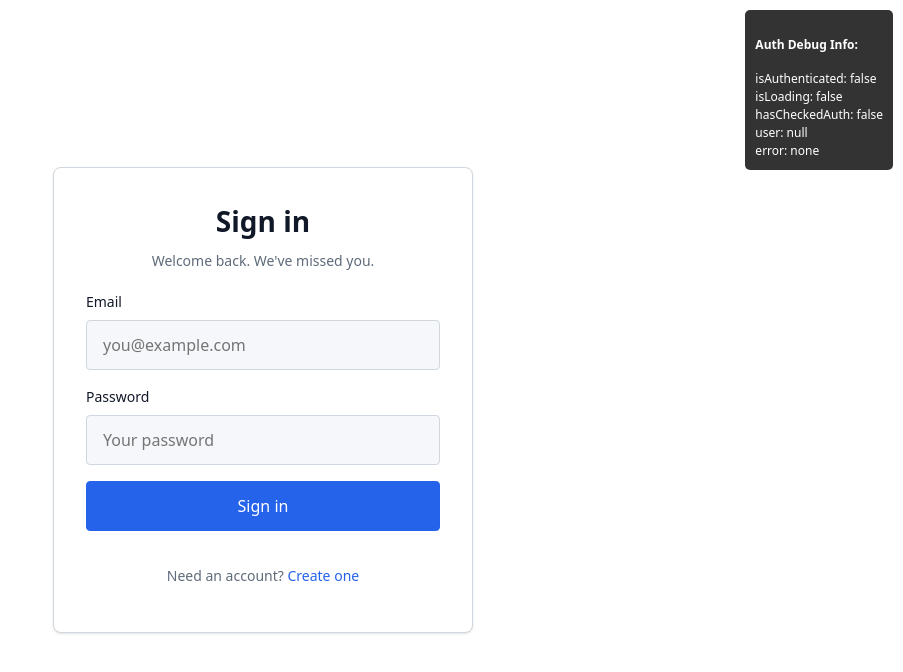
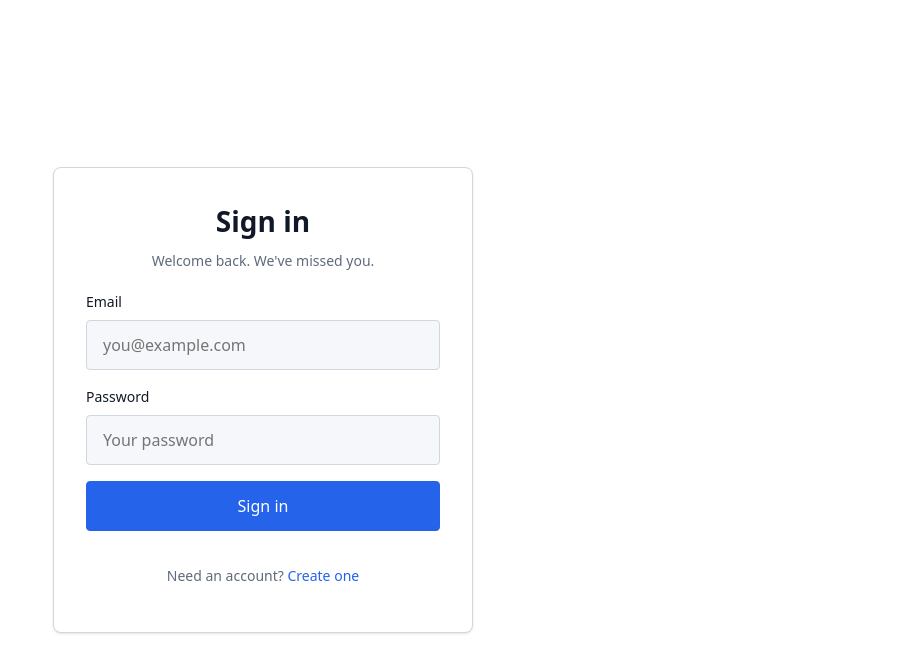
Before and after one commit to Nityam43/cohort-chat-gpt, a React (Vite) app in the folder Frontend/: page /login in a window 1280 px wide. Shown: the top 672 px of the page, without its empty margins (377-1280 px from the left). Built offline with nearby package versions, Linux system fonts and the light colour scheme.

Commit message:
commit 007

```diff
--- a/Frontend/src/App.jsx
+++ b/Frontend/src/App.jsx
@@ -2,13 +2,11 @@ import { useState } from "react";
 
 import "./App.css";
 import AppRoutes from "./AppRoutes";
-import AuthDebug from "./components/AuthDebug";
 
 function App() {
   return (
     <>
       <AppRoutes />
-      <AuthDebug />
     </>
   );
 }
--- a/Frontend/src/components/AuthDebug.jsx
+++ /dev/null
@@ -1,32 +0,0 @@
-import React from "react";
-import { useSelector } from "react-redux";
-
-const AuthDebug = () => {
-  const authState = useSelector((state) => state.auth);
-
-  return (
-    <div
-      style={{
-        position: "fixed",
-        top: "10px",
-        right: "10px",
-        background: "rgba(0,0,0,0.8)",
-        color: "white",
-        padding: "10px",
-        borderRadius: "5px",
-        fontSize: "12px",
-        zIndex: 9999,
-        maxWidth: "300px",
-      }}
-    >
-      <h4>Auth Debug Info:</h4>
-      <div>isAuthenticated: {authState.isAuthenticated ? "true" : "false"}</div>
-      <div>isLoading: {authState.isLoading ? "true" : "false"}</div>
-      <div>hasCheckedAuth: {authState.hasCheckedAuth ? "true" : "false"}</div>
-      <div>user: {authState.user ? authState.user.email : "null"}</div>
-      <div>error: {authState.error || "none"}</div>
-    </div>
-  );
-};
-
-export default AuthDebug;
--- a/Frontend/src/components/AuthRedirect.jsx
+++ b/Frontend/src/components/AuthRedirect.jsx
@@ -31,12 +31,6 @@ const AuthRedirect = () => {
 
   // Show loading spinner while checking authentication
   if (isLoading || !hasCheckedAuth) {
-    console.log(
-      "AuthRedirect: Still loading or checking auth. isLoading:",
-      isLoading,
-      "hasCheckedAuth:",
-      hasCheckedAuth
-    );
     return (
       <div className="center-min-h-screen">
         <div className="auth-card">
@@ -71,22 +65,14 @@ const AuthRedirect = () => {
 
   // If authenticated, redirect to home (chat interface)
   if (isAuthenticated) {
-    console.log("AuthRedirect: User is authenticated, redirecting to /home");
+    console.log("User is authenticated, redirecting to /home");
     return <Navigate to="/home" replace />;
   }
 
-  // If not authenticated, redirect to login
+  // If not authenticated, redirect to login (not register)
   console.log(
-    "AuthRedirect: User is not authenticated, redirecting to /login. Error:",
+    "User is not authenticated, redirecting to /login. Error:",
     error
-  );
-  console.log(
-    "AuthRedirect: Auth state - isAuthenticated:",
-    isAuthenticated,
-    "hasCheckedAuth:",
-    hasCheckedAuth,
-    "isLoading:",
-    isLoading
   );
   return <Navigate to="/login" replace />;
 };
```
